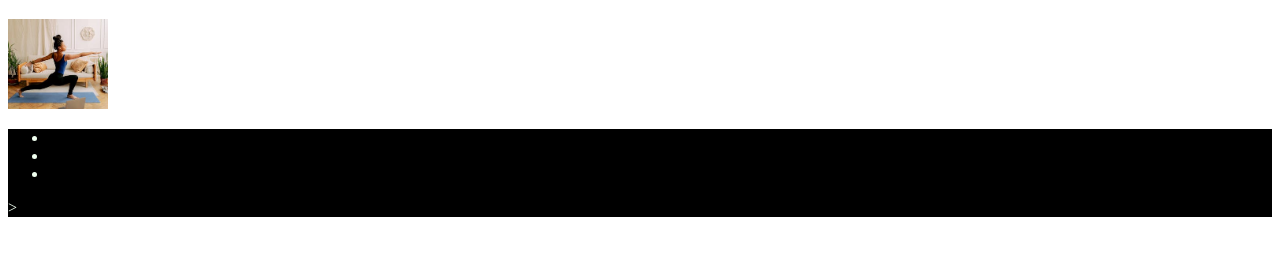
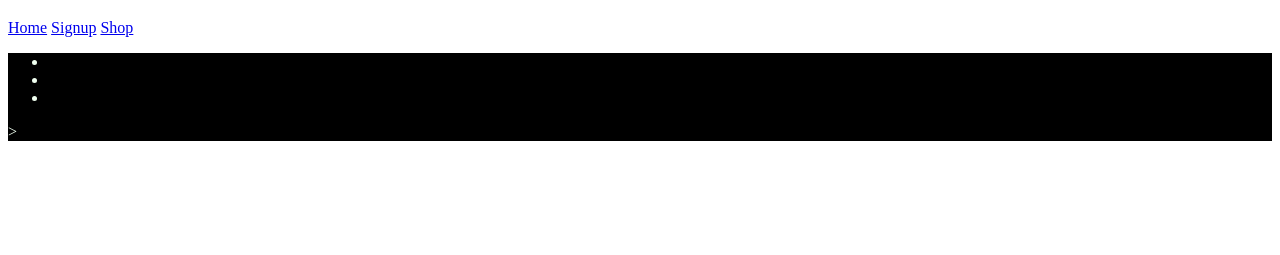
Before and after one commit to hlomphosibeko/Zola-with-Yoga, a plain HTML site: page index.html in a window 1280 px wide. Shown: the part 61-316 px from the top of the page. Drawn offline with Linux system fonts and the light colour scheme.

Commit message:
Add navigation bar

```diff
--- a/assets/css/style.css
+++ b/assets/css/style.css
@@ -1,3 +1,7 @@
+
+img {
+    background-image: url('../images/pexels-photo-6599020.jpeg') no-repeat center / cover;
+}
 
 footer{
     background-color: black;
--- a/index.html
+++ b/index.html
@@ -20,7 +20,12 @@
 
    <!-- Main Content -->
     <main>
-        <img src="images/pexels-photo-6599020.jpeg" width="100" alt="yoga in living room">
+        <nav class="navigation-bar">
+            <a href="index.html">Home</a>
+            <a href="signup.html">Signup</a>
+            <a href="shop.html">Shop</a>
+
+        </nav>
     </main>
 
    <!-- Footer -->
```
Also changed, not shown: assets/images/pexels-photo-6599020.jpeg (renamed from images/pexels-photo-6599020.jpeg), shop.html (added), signup.html (added).
